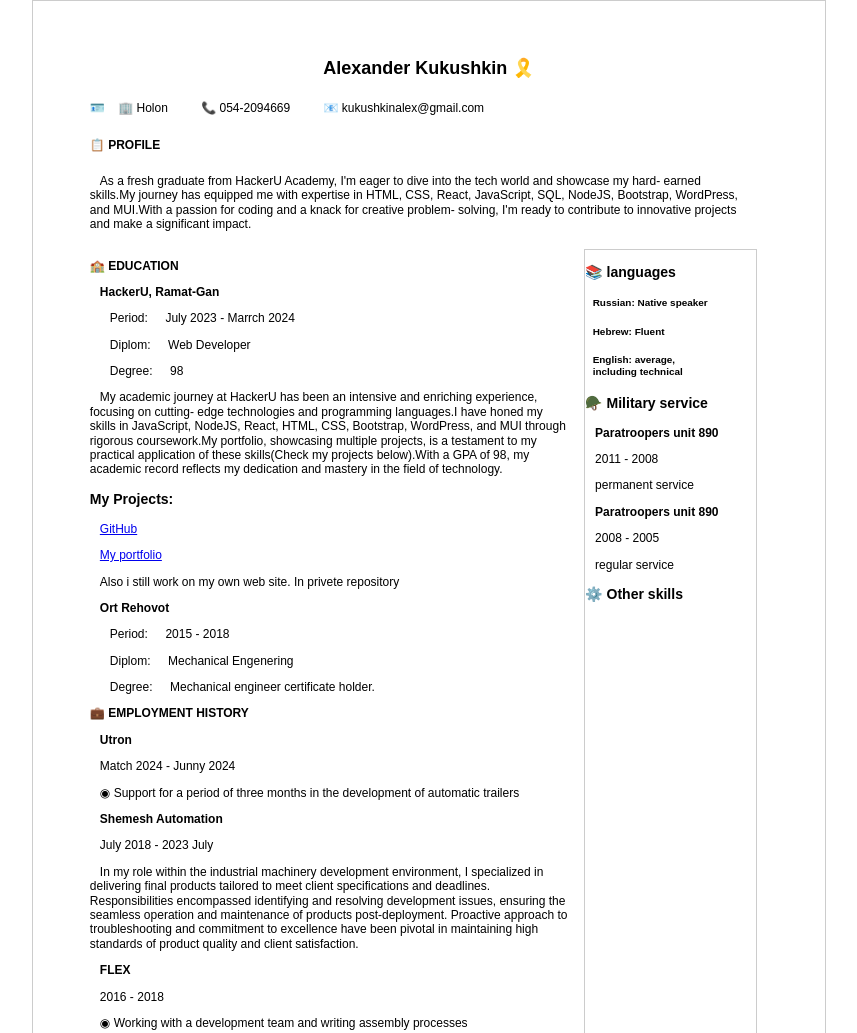
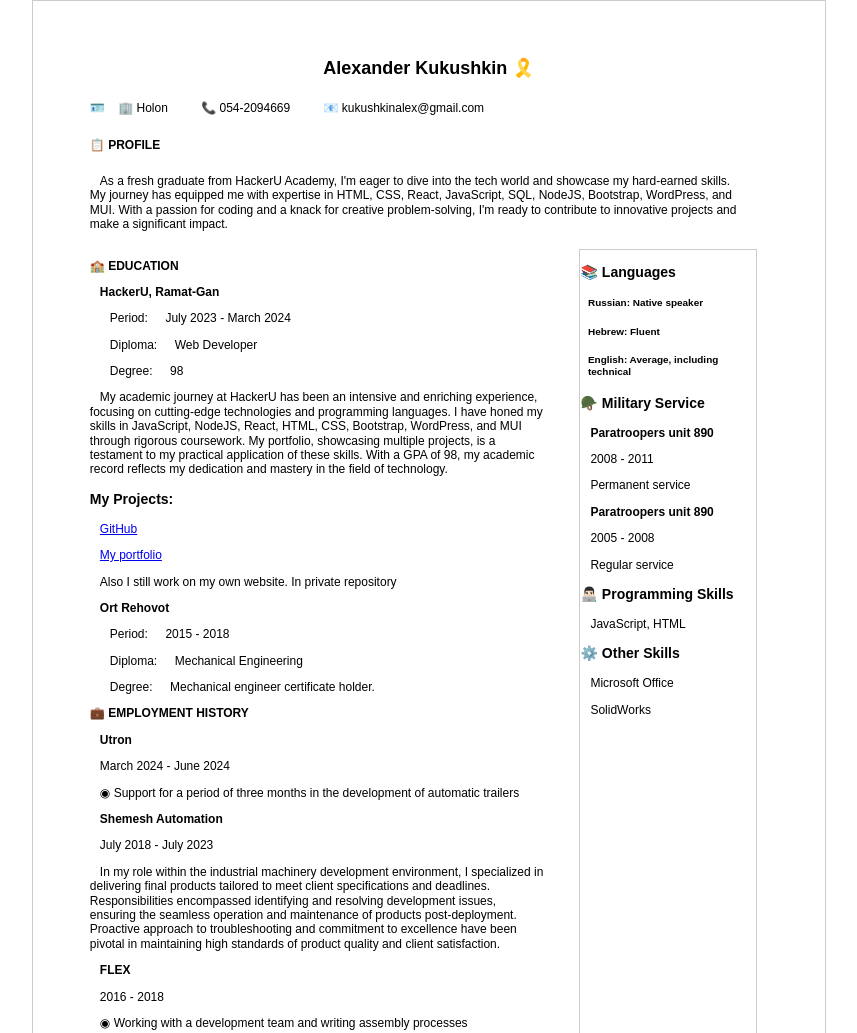
Before and after one commit to AlexanderVa-oss/webDeveloperCV, a plain HTML site: page index.html in a window 1280 px wide. Shown: the top 1033 px of the page, without its empty margins (211-1068 px from the left). Drawn offline with Linux system fonts and the light colour scheme.

Commit message:
bugsFixed

```diff
--- a/index.html
+++ b/index.html
@@ -48,12 +48,17 @@
             display: flex;
         }
 
+        .mainSection {
+            flex: 3;
+            margin-right: 20px;
+        }
+
         .section {
             margin-bottom: 5px;
         }
 
         .sideSection {
-            width: 220mm;
+            flex: 1;
             border: 1px solid #ccc;
             margin: 0 3mm 0 0;
             padding: 0 5mm 0 0;
@@ -113,7 +118,7 @@
                             <span id="education_2_period" style="margin-left: 2mm;"></span>
                         </p>
                         <p class="inlineText">
-                            <span>Diplom:</span>
+                            <span>Diploma:</span>
                             <span id="education_2_diplom" style="margin-left: 2mm;"></span>
                         </p>
                         <p class="inlineText">
@@ -126,7 +131,7 @@
                         <h3 class="job-title">My Projects:</h3>
                         <p><a href="https://github.com/AlexanderVa-oss">GitHub</a></p>
                         <p><a href="https://alexanderva-oss.github.io/hackeruPortfolio/">My portfolio</a></p>
-                        <p>Also i still work on my own web site. In privete repository</p>
+                        <p>Also I still work on my own website. In private repository</p>
                     </div>
                     <div class="section-content">
                         <p class="job-title" id="education_1_institution"></p>
@@ -135,7 +140,7 @@
                             <span id="education_1_period" style="margin-left: 2mm;"></span>
                         </p>
                         <p class="inlineText">
-                            <span>Diplom:</span>
+                            <span>Diploma:</span>
                             <span id="education_1_diplom" style="margin-left: 2mm;"></span>
                         </p>
                         <p class="inlineText">
@@ -167,7 +172,7 @@
 
             <div class="sideSection">
                 <div class="section">
-                    <h3>📚 languages</h3>
+                    <h3>📚 Languages</h3>
                     <div class='description'>
                         <h5 id="languages_russian"></h5>
                         <h5 id="languages_hebrew"></h5>
@@ -176,7 +181,7 @@
                 </div>
 
                 <div class="section">
-                    <h3>🪖 Military service</h3>
+                    <h3>🪖 Military Service</h3>
                     <div class="section-content">
                         <p class="job-title" id="military_service_1_unit"></p>
                         <p class="description" id="military_service_1_period"></p>
@@ -187,13 +192,17 @@
                         <p class="description" id="military_service_2_service_type"></p>
                     </div>
                 </div>
+                <div>
+                    <h3>👨🏻‍💻 Programming Skills</h3>
+                    <div class="section-content">
+                        <p class="description" id="programmingSkills"></p>
+                    </div>
+                </div>
                 <div class="section">
-                    <h3>⚙️ Other skills</h3>
+                    <h3>⚙️ Other Skills</h3>
                     <div class="section-content">
                         <p class="description" id="programOfices"></p>
                         <p class="description" id="programSolid"></p>
-                        <p class="description" id="codingJavaScript"></p>
-                        <p class="description" id="codingHTML"></p>
                     </div>
                 </div>
             </div>
@@ -210,19 +219,18 @@
             },
             professionalProfile: {
                 professionalProfile: 'PROFILE',
-                professionalProfileDescription: "As a fresh graduate from HackerU Academy, I'm eager to dive into the tech world and showcase my hard- earned skills.My journey has equipped me with expertise in HTML, CSS, React, JavaScript, SQL, NodeJS, Bootstrap, WordPress, and MUI.With a passion for coding and a knack for creative problem- solving, I'm ready to contribute to innovative projects and make a significant impact.",
+                professionalProfileDescription: "As a fresh graduate from HackerU Academy, I'm eager to dive into the tech world and showcase my hard-earned skills. My journey has equipped me with expertise in HTML, CSS, React, JavaScript, SQL, NodeJS, Bootstrap, WordPress, and MUI. With a passion for coding and a knack for creative problem-solving, I'm ready to contribute to innovative projects and make a significant impact.",
             },
             work_experience: [
                 {
                     company: "Utron",
-                    period: "Match 2024 - Junny 2024",
+                    period: "March 2024 - June 2024",
                     description: "Support for a period of three months in the development of automatic trailers"
                 },
                 {
                     company: "Shemesh Automation",
-                    period: "July 2018 - 2023 July",
-                    description:
-                        "In my role within the industrial machinery development environment, I specialized in delivering final products tailored to meet client specifications and deadlines. Responsibilities encompassed identifying and resolving development issues, ensuring the seamless operation and maintenance of products post-deployment. Proactive approach to troubleshooting and commitment to excellence have been pivotal in maintaining high standards of product quality and client satisfaction."
+                    period: "July 2018 - July 2023",
+                    description: "In my role within the industrial machinery development environment, I specialized in delivering final products tailored to meet client specifications and deadlines. Responsibilities encompassed identifying and resolving development issues, ensuring the seamless operation and maintenance of products post-deployment. Proactive approach to troubleshooting and commitment to excellence have been pivotal in maintaining high standards of product quality and client satisfaction."
                 },
                 {
                     company: "FLEX",
@@ -234,36 +242,35 @@
             {
                 institution: "Ort Rehovot",
                 period: "2015 - 2018",
-                diplom: "Mechanical Engenering",
+                diplom: "Mechanical Engineering",
                 degree: "Mechanical engineer certificate holder.",
                 description: ""
             },
             educationHackerU:
             {
                 institution: "HackerU, Ramat-Gan",
-                period: "July 2023 - Marrch 2024",
+                period: "July 2023 - March 2024",
                 diplom: "Web Developer",
                 degree: "98",
-                description: "My academic journey at HackerU has been an intensive and enriching experience, focusing on cutting- edge technologies and programming languages.I have honed my skills in JavaScript, NodeJS, React, HTML, CSS, Bootstrap, WordPress, and MUI through rigorous coursework.My portfolio, showcasing multiple projects, is a testament to my practical application of these skills(Check my projects below).With a GPA of 98, my academic record reflects my dedication and mastery in the field of technology."
+                description: "My academic journey at HackerU has been an intensive and enriching experience, focusing on cutting-edge technologies and programming languages. I have honed my skills in JavaScript, NodeJS, React, HTML, CSS, Bootstrap, WordPress, and MUI through rigorous coursework. My portfolio, showcasing multiple projects, is a testament to my practical application of these skills. With a GPA of 98, my academic record reflects my dedication and mastery in the field of technology."
             },
             military_service: [
                 {
                     unit: "Paratroopers unit 890",
-                    period: "2011 - 2008",
-                    service_type: "permanent service"
+                    period: "2008 - 2011",
+                    service_type: "Permanent service"
                 },
                 {
                     unit: "Paratroopers unit 890",
-                    period: "2008 - 2005",
-                    service_type: "regular service"
+                    period: "2005 - 2008",
+                    service_type: "Regular service"
                 }
             ],
             languages: {
                 russian: 'Russian: Native speaker',
                 hebrew: "Hebrew: Fluent",
-                english: "English: average, including technical"
+                english: "English: Average, including technical"
             },
-            programming: 'programming',
             programmingSkills: [
                 "JavaScript",
                 "HTML",
@@ -318,8 +325,7 @@
         document.getElementById('languages_hebrew').innerHTML = data.languages.hebrew;
         document.getElementById('languages_english').innerHTML = data.languages.english;
 
-        documneet.getElementById('programming').innerHTML = data.programming;
-        documneet.getElementById('programming').innerHTML = data.programming;
+        document.getElementById('programmingSkills').innerHTML = data.programmingSkills.join(', ');
 
         document.getElementById('programSolid').innerHTML = data.anotherSkills.programSolid;
         document.getElementById('programOfices').innerHTML = data.anotherSkills.programOfices;
```
